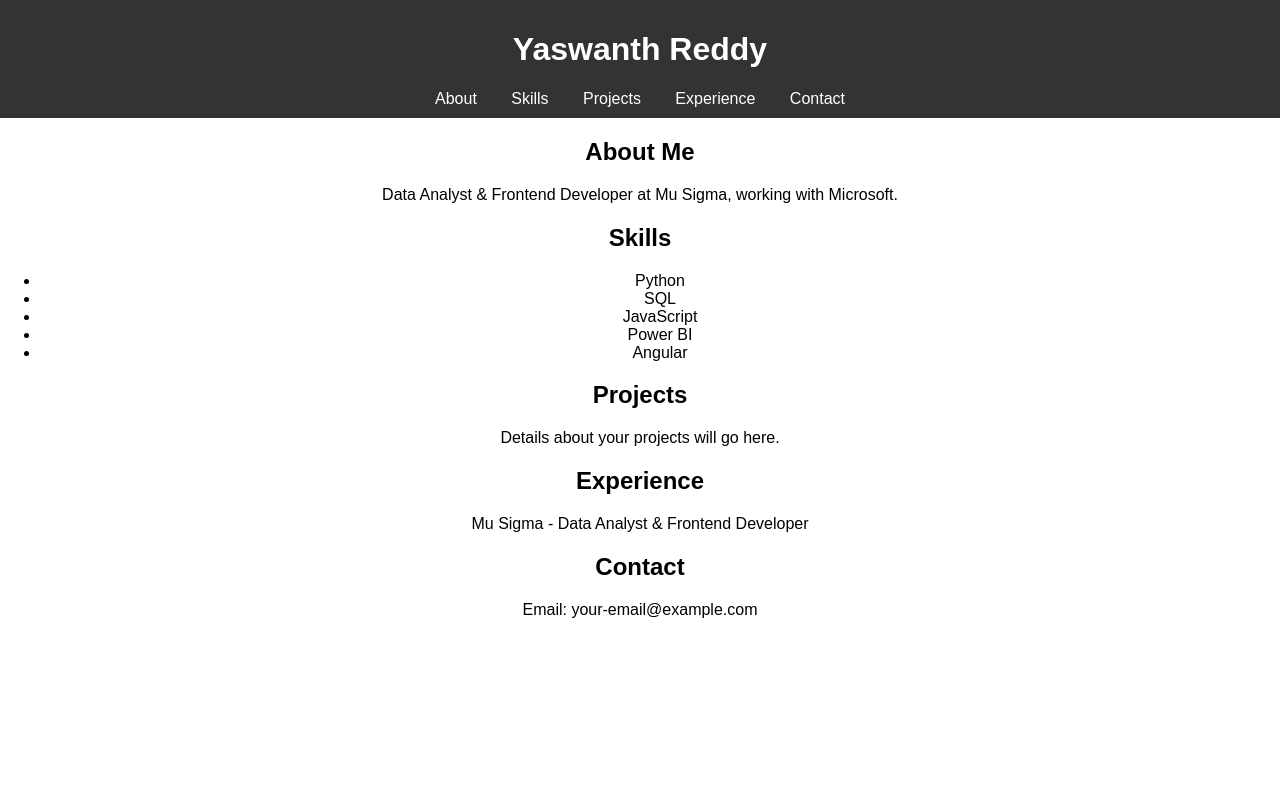
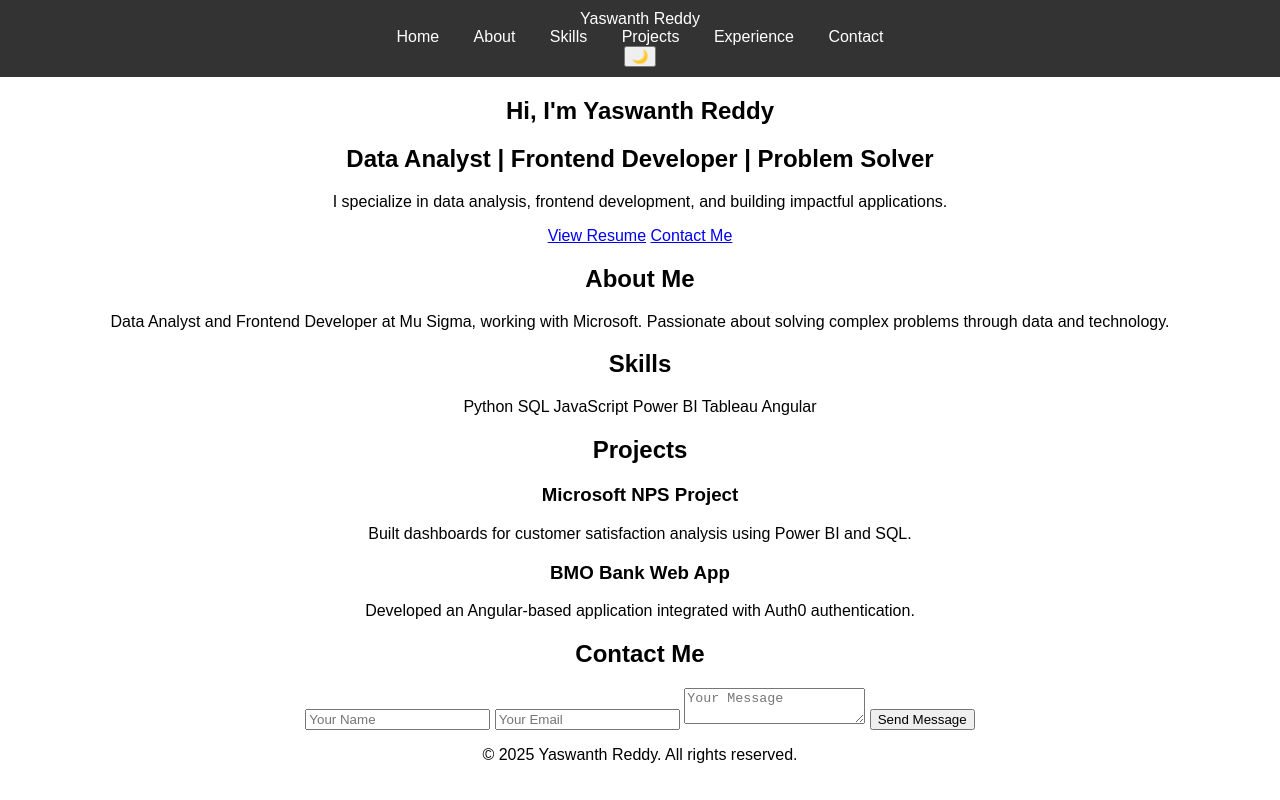
Before and after one commit to Yaswanth0602/Yaswanth-portfolio, a plain HTML site: page index.html in a window 1280 px wide. Drawn offline with Linux system fonts and the light colour scheme.

Commit message:
Update index.html

```diff
--- a/index.html
+++ b/index.html
@@ -5,52 +5,73 @@
     <meta name="viewport" content="width=device-width, initial-scale=1.0">
     <title>Yaswanth Reddy | Portfolio</title>
     <link rel="stylesheet" href="styles.css">
+    <script src="script.js" defer></script>
 </head>
 <body>
     <header>
-        <h1>Yaswanth Reddy</h1>
         <nav>
-            <ul>
+            <div class="logo">Yaswanth Reddy</div>
+            <ul class="nav-links">
+                <li><a href="#home">Home</a></li>
                 <li><a href="#about">About</a></li>
                 <li><a href="#skills">Skills</a></li>
                 <li><a href="#projects">Projects</a></li>
                 <li><a href="#experience">Experience</a></li>
                 <li><a href="#contact">Contact</a></li>
             </ul>
+            <button id="theme-toggle">🌙</button>
         </nav>
     </header>
 
+    <section id="home">
+        <div class="hero">
+            <h1>Hi, I'm <span>Yaswanth Reddy</span></h1>
+            <h2>Data Analyst | Frontend Developer | Problem Solver</h2>
+            <p>I specialize in data analysis, frontend development, and building impactful applications.</p>
+            <div class="buttons">
+                <a href="resume.pdf" class="btn">View Resume</a>
+                <a href="#contact" class="btn">Contact Me</a>
+            </div>
+        </div>
+    </section>
+
     <section id="about">
         <h2>About Me</h2>
-        <p>Data Analyst & Frontend Developer at Mu Sigma, working with Microsoft.</p>
+        <p>Data Analyst and Frontend Developer at Mu Sigma, working with Microsoft. Passionate about solving complex problems through data and technology.</p>
     </section>
 
     <section id="skills">
         <h2>Skills</h2>
-        <ul>
-            <li>Python</li>
-            <li>SQL</li>
-            <li>JavaScript</li>
-            <li>Power BI</li>
-            <li>Angular</li>
-        </ul>
+        <div class="skill-list">
+            <span>Python</span> <span>SQL</span> <span>JavaScript</span>
+            <span>Power BI</span> <span>Tableau</span> <span>Angular</span>
+        </div>
     </section>
 
     <section id="projects">
         <h2>Projects</h2>
-        <p>Details about your projects will go here.</p>
-    </section>
-
-    <section id="experience">
-        <h2>Experience</h2>
-        <p>Mu Sigma - Data Analyst & Frontend Developer</p>
+        <div class="project">
+            <h3>Microsoft NPS Project</h3>
+            <p>Built dashboards for customer satisfaction analysis using Power BI and SQL.</p>
+        </div>
+        <div class="project">
+            <h3>BMO Bank Web App</h3>
+            <p>Developed an Angular-based application integrated with Auth0 authentication.</p>
+        </div>
     </section>
 
     <section id="contact">
-        <h2>Contact</h2>
-        <p>Email: your-email@example.com</p>
+        <h2>Contact Me</h2>
+        <form id="contact-form" action="https://formspree.io/f/your-form-id" method="POST">
+            <input type="text" name="name" placeholder="Your Name" required>
+            <input type="email" name="email" placeholder="Your Email" required>
+            <textarea name="message" placeholder="Your Message" required></textarea>
+            <button type="submit">Send Message</button>
+        </form>
     </section>
 
-    <script src="script.js"></script>
+    <footer>
+        <p>&copy; 2025 Yaswanth Reddy. All rights reserved.</p>
+    </footer>
 </body>
 </html>
```
